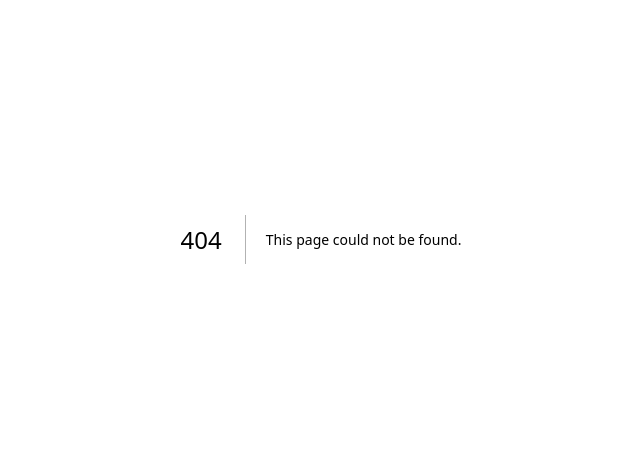
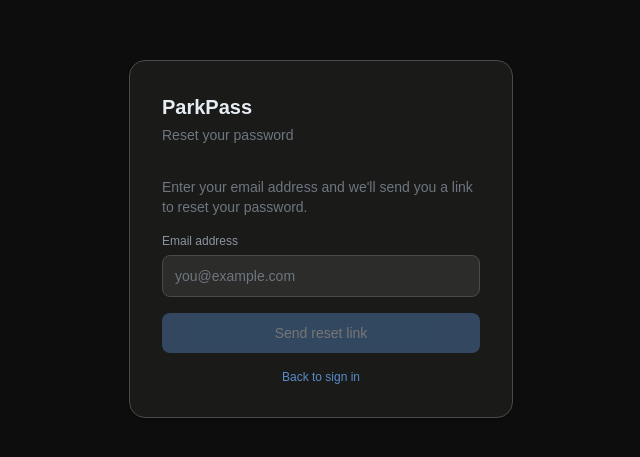
Before and after one commit to ocodner-7/parkpass, a Next.js app: page /forgot-password in a window 1280 px wide. Before the commit this address had no page. Shown: the part 161-618 px from the top of the page, without its empty margins (319-959 px from the left). Built offline with nearby package versions, Linux system fonts and the light colour scheme; no server answers.

Commit message:
feat: add page transitions to auth pages

```diff
--- /dev/null
+++ b/app/(auth)/forgot-password/page.tsx
@@ -0,0 +1,93 @@
+'use client'
+import { useState } from 'react'
+import Link from 'next/link'
+import { supabase } from '@/lib/supabase'
+
+export default function ForgotPasswordPage() {
+  const [email, setEmail] = useState('')
+  const [isLoading, setIsLoading] = useState(false)
+  const [submitted, setSubmitted] = useState(false)
+  const [error, setError] = useState('')
+
+  const handleSubmit = async () => {
+    setError('')
+    setIsLoading(true)
+
+    const { error } = await supabase.auth.resetPasswordForEmail(email, {
+      redirectTo: `${process.env.NEXT_PUBLIC_APP_URL}/reset-password`,
+    })
+
+    if (error) {
+      setError(error.message)
+      setIsLoading(false)
+      return
+    }
+
+    setSubmitted(true)
+    setIsLoading(false)
+  }
+
+  return (
+    <div className="min-h-screen bg-surface-primary flex items-center justify-center">
+      <div className="bg-surface-secondary border border-border-default rounded-2xl shadow-sm w-full max-w-sm p-8">
+
+        <div className="mb-8">
+          <h1 className="text-xl font-semibold text-content-primary">ParkPass</h1>
+          <p className="text-sm text-content-muted mt-1">Reset your password</p>
+        </div>
+
+        {submitted ? (
+          <div className="text-center">
+            <p className="text-sm text-content-primary font-medium mb-2">Check your email</p>
+            <p className="text-sm text-content-muted">
+              {`We've sent a password reset link to`}<span className="text-content-primary">{email}</span>
+            </p>
+            <Link
+              href="/login"
+              className="mt-6 inline-block text-sm text-accent hover:underline cursor-pointer"
+            >
+              Back to sign in
+            </Link>
+          </div>
+        ) : (
+          <div className="space-y-4">
+            <p className="text-sm text-content-muted">
+              {`Enter your email address and we'll send you a link to reset your password.`}
+            </p>
+
+            <div>
+              <label className="block text-xs font-medium text-content-secondary mb-1.5">
+                Email address
+              </label>
+              <input
+                type="email"
+                value={email}
+                onChange={e => setEmail(e.target.value)}
+                placeholder="you@example.com"
+                onKeyDown={e => e.key === 'Enter' && handleSubmit()}
+                className="w-full px-3 py-2.5 text-sm bg-surface-elevated border border-border-default rounded-lg outline-none focus:ring-2 focus:ring-accent focus:border-transparent text-content-primary placeholder:text-content-muted"
+              />
+            </div>
+
+            {error && <p className="text-xs text-danger">{error}</p>}
+
+            <button
+              onClick={handleSubmit}
+              disabled={isLoading || !email}
+              className="w-full py-2.5 text-sm font-medium bg-accent text-white rounded-lg hover:bg-accent-hover disabled:opacity-40 disabled:cursor-not-allowed transition-colors cursor-pointer"
+            >
+              {isLoading ? 'Sending...' : 'Send reset link'}
+            </button>
+
+            <p className="text-xs text-content-muted text-center">
+              <Link href="/login" className="text-accent hover:underline cursor-pointer">
+                Back to sign in
+              </Link>
+            </p>
+          </div>
+        )}
+
+      </div>
+    </div>
+  )
+}
--- /dev/null
+++ b/app/(auth)/layout.tsx
@@ -0,0 +1,9 @@
+import { PageTransition } from "@/app/components/ui/PageTransition";
+
+export default function AuthLayout({ children }: { children: React.ReactNode }) {
+  return (
+    <PageTransition>
+      {children}
+    </PageTransition>
+  );
+};
--- a/app/login/page.tsx
+++ b/app/(auth)/login/page.tsx
@@ -36,8 +36,12 @@ export default function LoginPage() {
     <div className="min-h-screen bg-surface-primary flex items-center justify-center">
       <div className="bg-surface-secondary border border-border-default rounded-2xl shadow-sm w-full max-w-sm p-8">
         <div className="mb-8">
-          <h1 className="text-xl font-semibold text-content-primary">ParkPass</h1>
-          <p className="text-sm text-content-muted mt-1">Sign in to your account</p>
+          <h1 className="text-xl font-semibold text-content-primary">
+            ParkPass
+          </h1>
+          <p className="text-sm text-content-muted mt-1">
+            Sign in to your account
+          </p>
         </div>
 
         <div className="space-y-4">
@@ -67,6 +71,14 @@ export default function LoginPage() {
               onKeyDown={(e) => e.key === "Enter" && handleLogin()}
             />
           </div>
+          <div className="flex justify-end mt-1">
+            <Link
+              href="/forgot-password"
+              className="text-xs text-accent hover:underline cursor-pointer"
+            >
+              Forgot password?
+            </Link>
+          </div>
 
           {error && <p className="text-xs text-red-500">{error}</p>}
 
--- a/app/onboarding/page.tsx
+++ b/app/(auth)/onboarding/page.tsx
@@ -6,6 +6,7 @@ import { supabase } from "@/lib/supabase";
 export default function OnboardingPage() {
   const router = useRouter();
   const [householdName, setHouseholdName] = useState("");
+  const [isChecking, setIsChecking] = useState(true);
   const [isLoading, setIsLoading] = useState(false);
   const [error, setError] = useState("");
 
@@ -14,7 +15,11 @@ export default function OnboardingPage() {
       const {
         data: { user },
       } = await supabase.auth.getUser();
-      if (!user) return;
+
+      if (!user) {
+        setIsChecking(false);
+        return;
+      }
 
       const { data: membership } = await supabase
         .from("household_members")
@@ -22,10 +27,21 @@ export default function OnboardingPage() {
         .eq("user_id", user.id)
         .maybeSingle();
 
-      if (membership) router.push("/dashboard");
+      if (membership) {
+        router.push("/dashboard");
+      } else {
+        setIsChecking(false);
+      }
     };
     check();
   }, [router]);
+
+  if (isChecking)
+    return (
+      <div className="min-h-screen bg-surface-primary flex items-center justify-center">
+        <div className="w-6 h-6 rounded-full border-2 border-border-default border-t-accent animate-spin" />
+      </div>
+    );
 
   const handleCreateHousehold = async () => {
     if (!householdName.trim()) return;
--- /dev/null
+++ b/app/(auth)/reset-password/page.tsx
@@ -0,0 +1,86 @@
+'use client'
+import { useState } from 'react'
+import { useRouter } from 'next/navigation'
+import { supabase } from '@/lib/supabase'
+
+export default function ResetPasswordPage() {
+  const router = useRouter()
+  const [password, setPassword] = useState('')
+  const [confirmPassword, setConfirmPassword] = useState('')
+  const [isLoading, setIsLoading] = useState(false)
+  const [error, setError] = useState('')
+
+  const isValid = password.length >= 6 && password === confirmPassword
+
+  const handleSubmit = async () => {
+    if (!isValid) return
+    setError('')
+    setIsLoading(true)
+
+    const { error } = await supabase.auth.updateUser({ password })
+
+    if (error) {
+      setError(error.message)
+      setIsLoading(false)
+      return
+    }
+
+    router.push('/dashboard')
+  }
+
+  return (
+    <div className="min-h-screen bg-surface-primary flex items-center justify-center">
+      <div className="bg-surface-secondary border border-border-default rounded-2xl shadow-sm w-full max-w-sm p-8">
+
+        <div className="mb-8">
+          <h1 className="text-xl font-semibold text-content-primary">ParkPass</h1>
+          <p className="text-sm text-content-muted mt-1">Choose a new password</p>
+        </div>
+
+        <div className="space-y-4">
+          <div>
+            <label className="block text-xs font-medium text-content-secondary mb-1.5">
+              New password <span className="text-content-muted">(min. 6 characters)</span>
+            </label>
+            <input
+              type="password"
+              value={password}
+              onChange={e => setPassword(e.target.value)}
+              placeholder="••••••••"
+              className="w-full px-3 py-2.5 text-sm bg-surface-elevated border border-border-default rounded-lg outline-none focus:ring-2 focus:ring-accent focus:border-transparent text-content-primary placeholder:text-content-muted"
+            />
+          </div>
+
+          <div>
+            <label className="block text-xs font-medium text-content-secondary mb-1.5">
+              Confirm new password
+            </label>
+            <input
+              type="password"
+              value={confirmPassword}
+              onChange={e => setConfirmPassword(e.target.value)}
+              placeholder="••••••••"
+              onKeyDown={e => e.key === 'Enter' && handleSubmit()}
+              className="w-full px-3 py-2.5 text-sm bg-surface-elevated border border-border-default rounded-lg outline-none focus:ring-2 focus:ring-accent focus:border-transparent text-content-primary placeholder:text-content-muted"
+            />
+          </div>
+
+          {confirmPassword && password !== confirmPassword && (
+            <p className="text-xs text-danger">{`Passwords don't match`}</p>
+          )}
+
+          {error && <p className="text-xs text-danger">{error}</p>}
+
+          <button
+            onClick={handleSubmit}
+            disabled={isLoading || !isValid}
+            className="w-full py-2.5 text-sm font-medium bg-accent text-white rounded-lg hover:bg-accent-hover disabled:opacity-40 disabled:cursor-not-allowed transition-colors cursor-pointer"
+          >
+            {isLoading ? 'Updating...' : 'Update password'}
+          </button>
+        </div>
+
+      </div>
+    </div>
+  )
+}
```
Also changed, not shown: app/(auth)/register/page.tsx (renamed from app/register/page.tsx).
